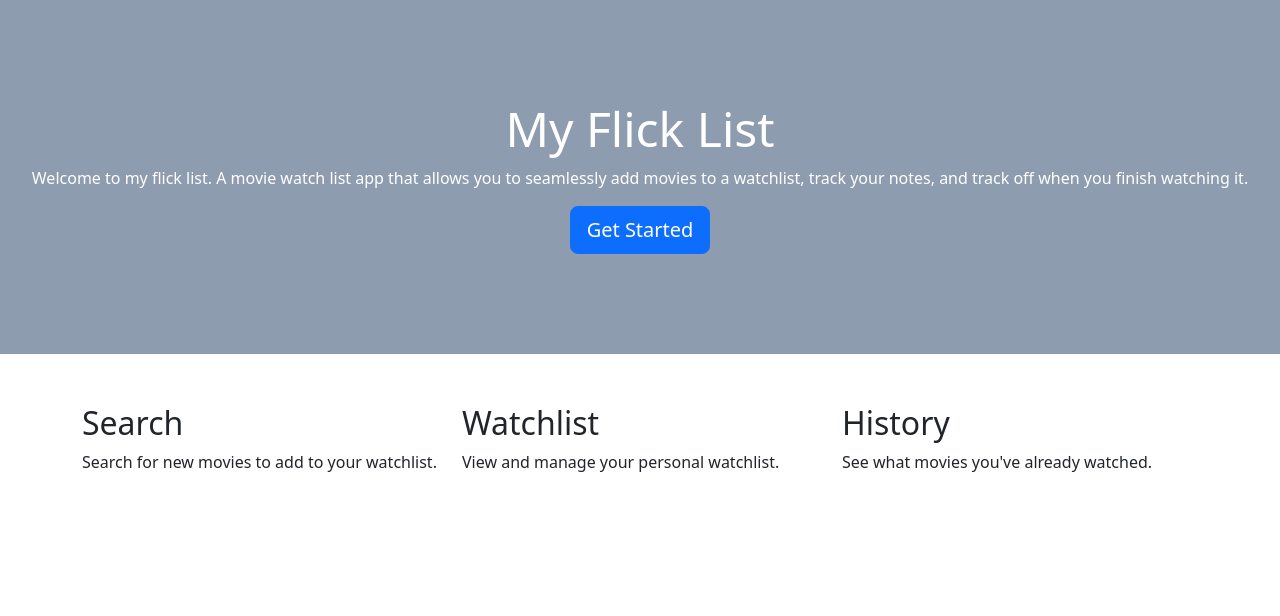
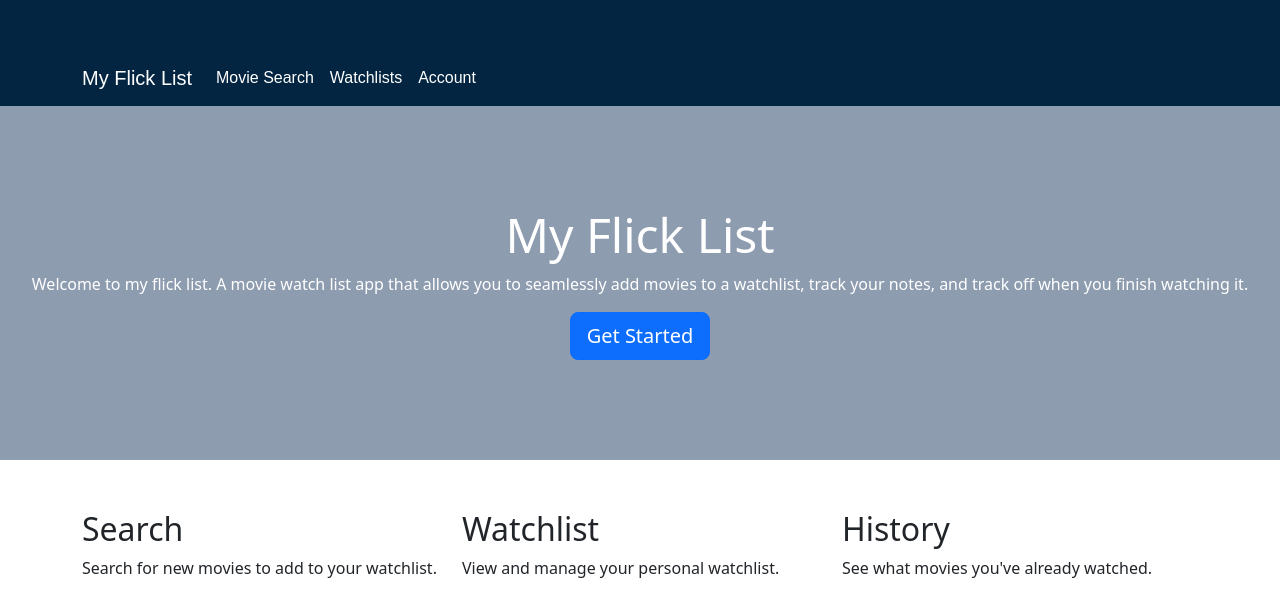
Before and after one commit to kevinpista/my-flick-list, a React (Create React App) app in the folder frontend/: page / in a window 1280 px wide. Shown: the top 616 px of the page. Built offline with nearby package versions, Linux system fonts and the light colour scheme.

Commit message:
Added NavBar to Home.Js

```diff
--- a/frontend/src/components/Home.js
+++ b/frontend/src/components/Home.js
@@ -2,12 +2,13 @@
 import { Button, Container, Row, Col } from 'react-bootstrap';
 import '../css/Home.css';
 import 'bootstrap/dist/css/bootstrap.min.css';
-// import NavBar from './NavBar';
+import NavBar from './NavBar';
 
 function Home() {
 
   return (
     <div className="home">
+      <NavBar/>
 
       {/* Custom Jumbotron */}
       <div className="jumbotron">
```
